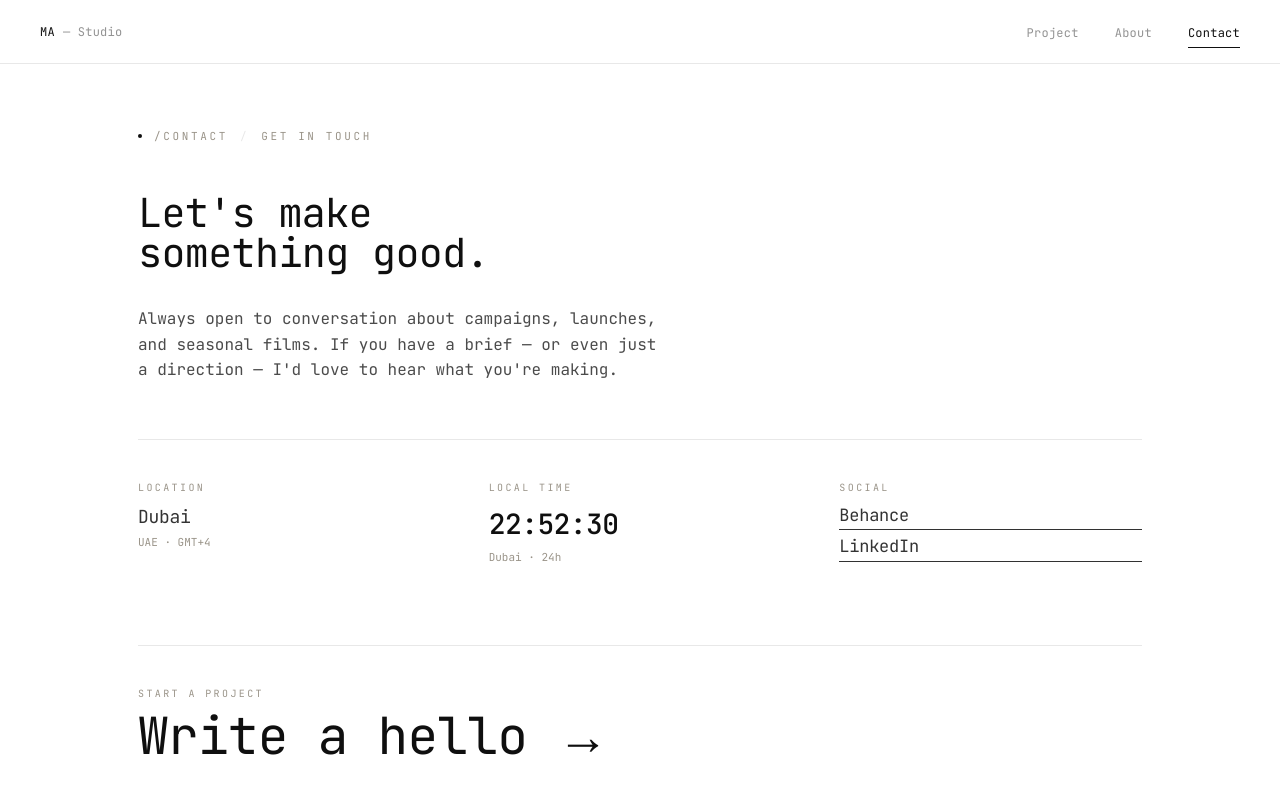
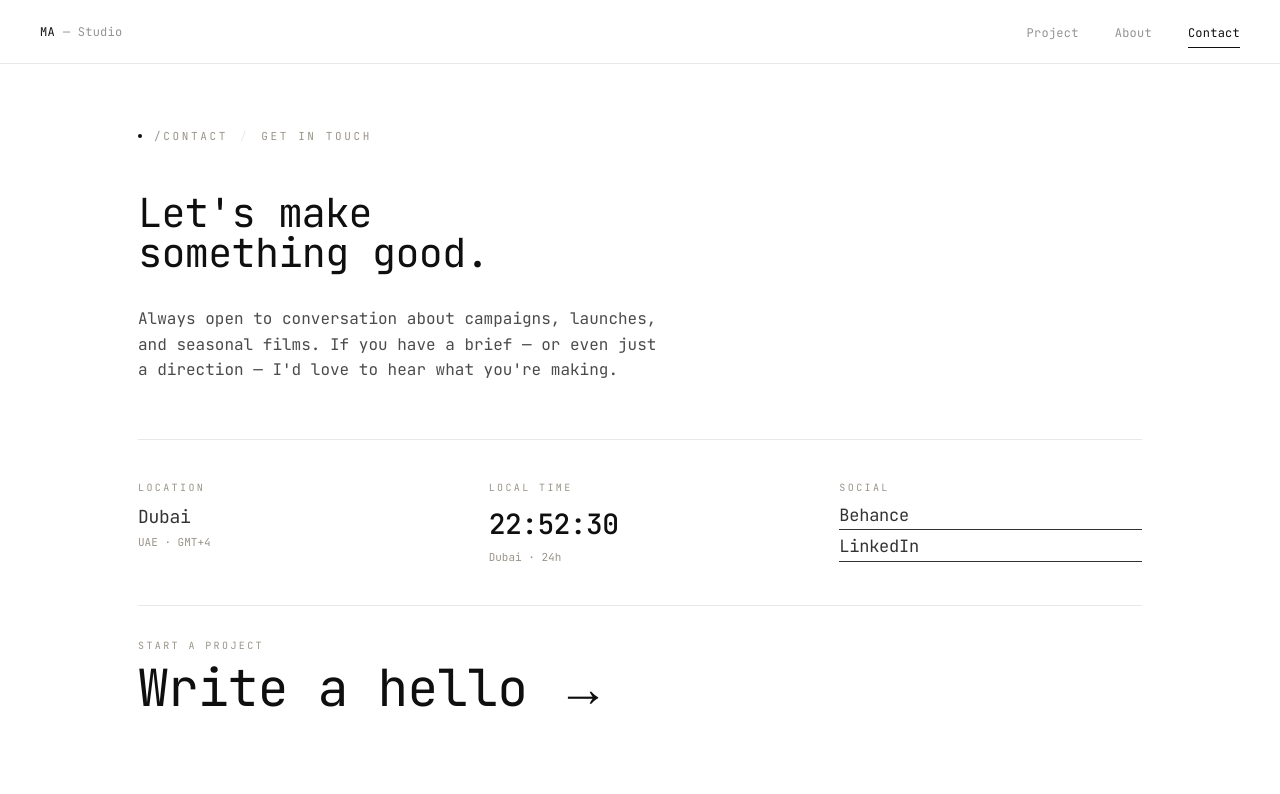
Before and after one commit to themorshedalam/themorshedportfolio, a Next.js app: page / in a window 1280 px wide. Both pictures are taken after a click on the button "Contact". Shown: the top 794 px of the page. Built offline with nearby package versions, Linux system fonts and the light colour scheme.

Commit message:
Write a hello closer to above section

```diff
--- a/src/components/portfolio/contact-view.tsx
+++ b/src/components/portfolio/contact-view.tsx
@@ -118,7 +118,7 @@ export function ContactView() {
           whileInView={{ opacity: 1, y: 0 }}
           viewport={{ once: true, margin: "-15% 0px" }}
           transition={{ duration: 0.7, ease: [0.16, 1, 0.3, 1] }}
-          className="group mt-20 block border-t border-[var(--rule)] pt-10"
+          className="group mt-10 block border-t border-[var(--rule)] pt-8"
         >
           <div className="font-mono-label mb-2 text-[10px] uppercase tracking-[0.24em] text-[var(--meta)]">
             Start a project
```
